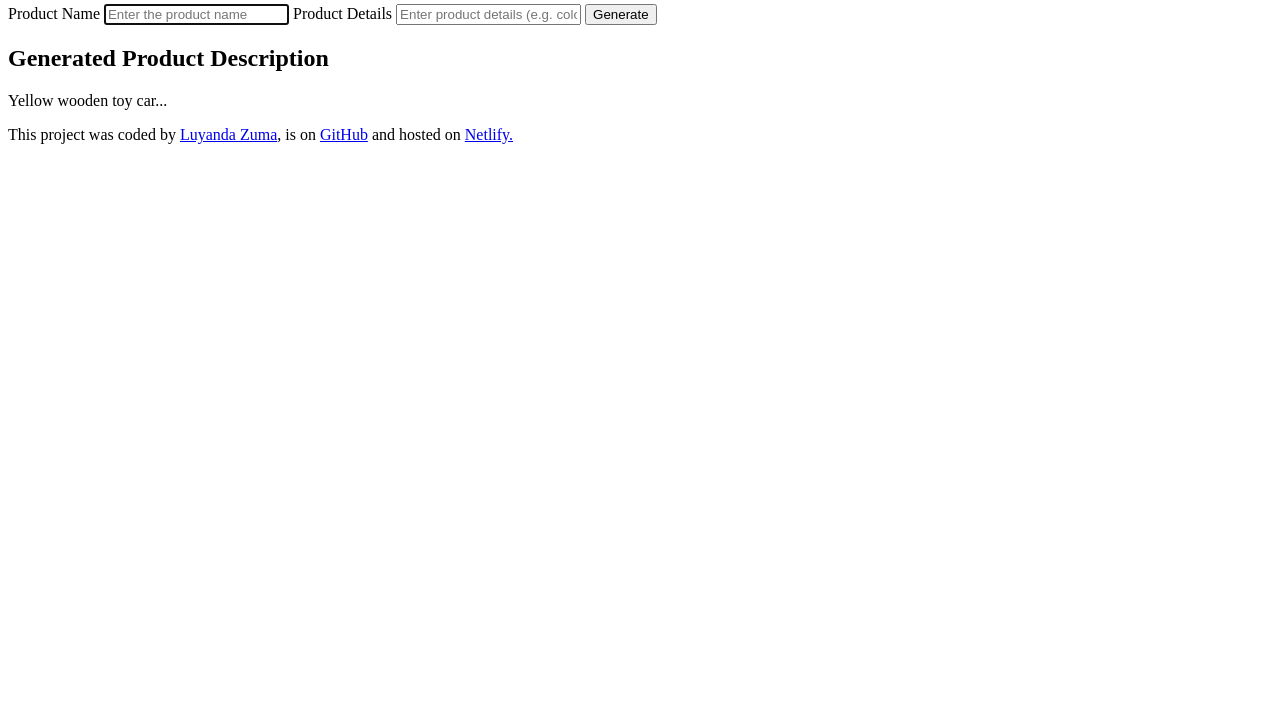
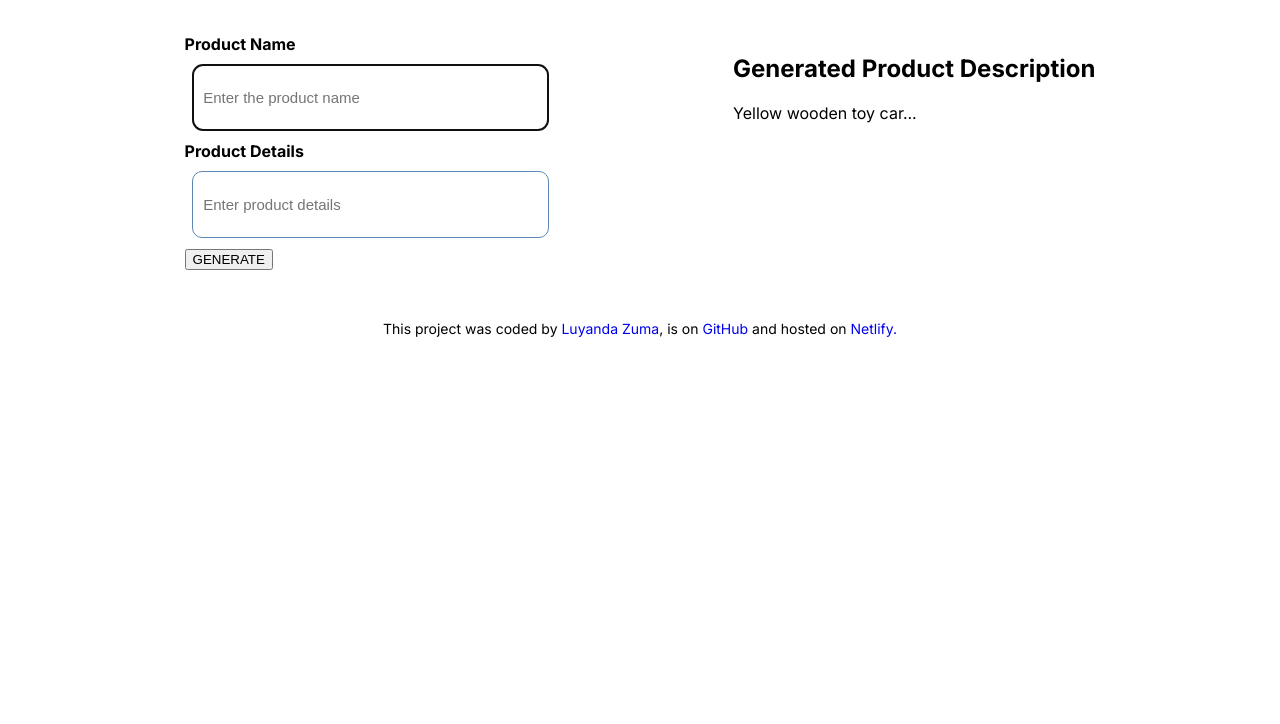
Before and after one commit to luyandazuma/AI-Product-Description-Generator, a plain HTML site: page index.html in a window 1280 px wide. Shown: the part 76-800 px from the top of the page. Drawn offline with Linux system fonts and the light colour scheme.

Commit message:
Updated index.html and added styling on styles.css file

```diff
--- a/index.html
+++ b/index.html
@@ -5,6 +5,12 @@
     <meta name="viewport" content="width=device-width, initial-scale=1.0" />
     <title>AI Product Description Generator</title>
     <link rel="stylesheet" href="src/styles.css" />
+    <link rel="preconnect" href="https://fonts.googleapis.com" />
+    <link rel="preconnect" href="https://fonts.gstatic.com" crossorigin />
+    <link
+      href="https://fonts.googleapis.com/css2?family=Inter:ital,opsz,wght@0,14..32,100..900;1,14..32,100..900&display=swap"
+      rel="stylesheet"
+    />
   </head>
   <body>
     <header>
@@ -13,9 +19,7 @@
     <main>
       <div class="container">
         <form class="form-group">
-          <label class="product-name-label" for="product-name"
-            >Product Name</label
-          >
+          <label class="sub-label" for="product-name">Product Name</label>
           <input
             type="text"
             class="product-name"
@@ -24,18 +28,16 @@
             autofocus
           />
 
-          <label class="product-details-label" for="product-details"
-            >Product Details</label
-          >
+          <label class="sub-label" for="product-details">Product Details</label>
           <input
             type="text"
             class="product-details"
-            placeholder="Enter product details (e.g. colour, measurements, make, features, target audience)"
+            placeholder="Enter product details"
             required
             autofocus
           />
 
-          <input type="submit" class="button" value="Generate" />
+          <input type="submit" class="button" value="GENERATE" />
         </form>
         <div class="generated-description">
           <h2>Generated Product Description</h2>
--- a/src/styles.css
+++ b/src/styles.css
@@ -0,0 +1,54 @@
+body {
+  font-family: "Inter", sans-serif;
+  font-optical-sizing: auto;
+  font-weight: 400;
+  font-style: normal;
+}
+
+h1 {
+  text-align: center;
+}
+
+.container {
+  margin: 50px auto;
+  display: flex;
+  justify-content: space-evenly;
+}
+
+.sub-label {
+  display: block;
+  text-align: left;
+  max-width: 380px;
+  margin: 0 auto 5px auto;
+  font-weight: bold;
+}
+
+.product-name,
+.product-details {
+  display: block;
+  text-align: left;
+  margin: 10px auto;
+  width: 350px;
+  height: 45px;
+  max-width: 90%;
+  padding: 10px;
+  font-size: 15px;
+  border: 1px solid #5d88b6;
+  border-radius: 10px;
+}
+
+.generated-description {
+}
+
+.button {
+  text-align: center;
+}
+
+footer {
+  text-align: center;
+  font-size: 14px;
+}
+
+a {
+  text-decoration: none;
+}
```
